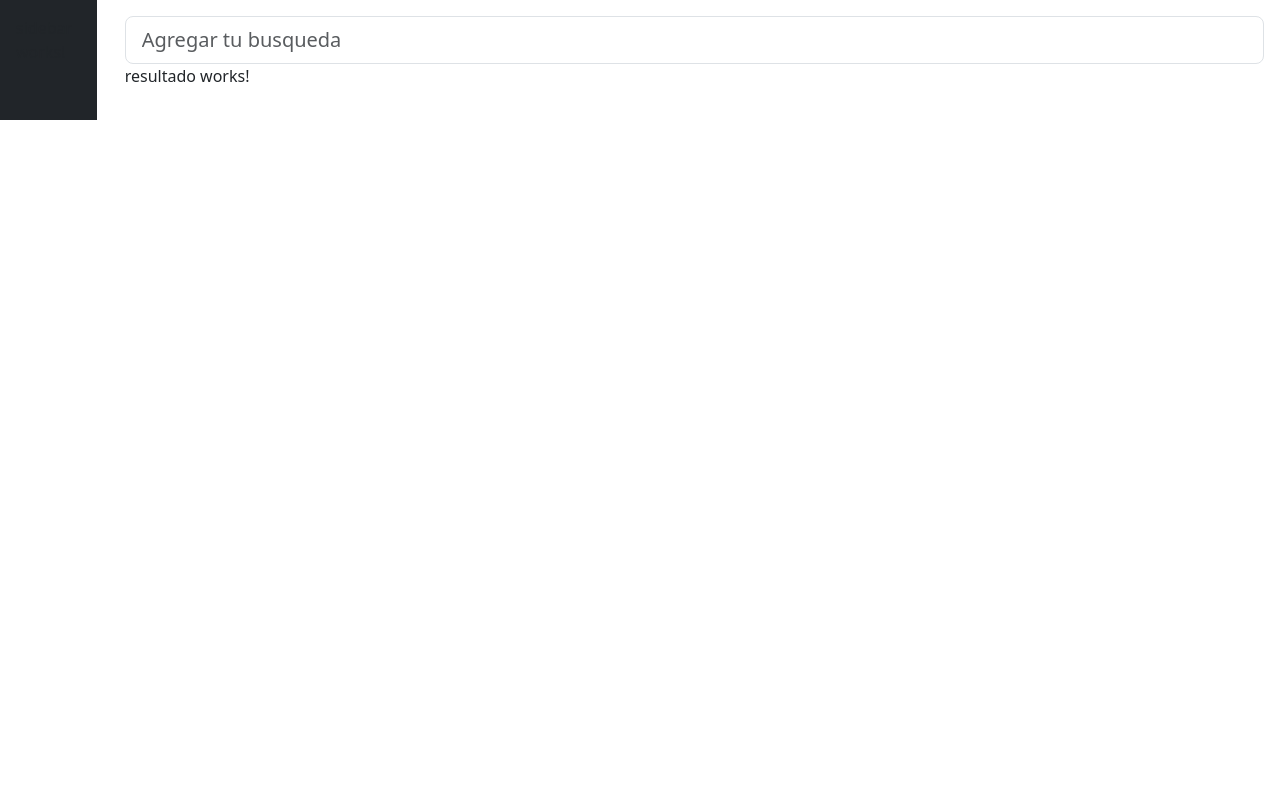
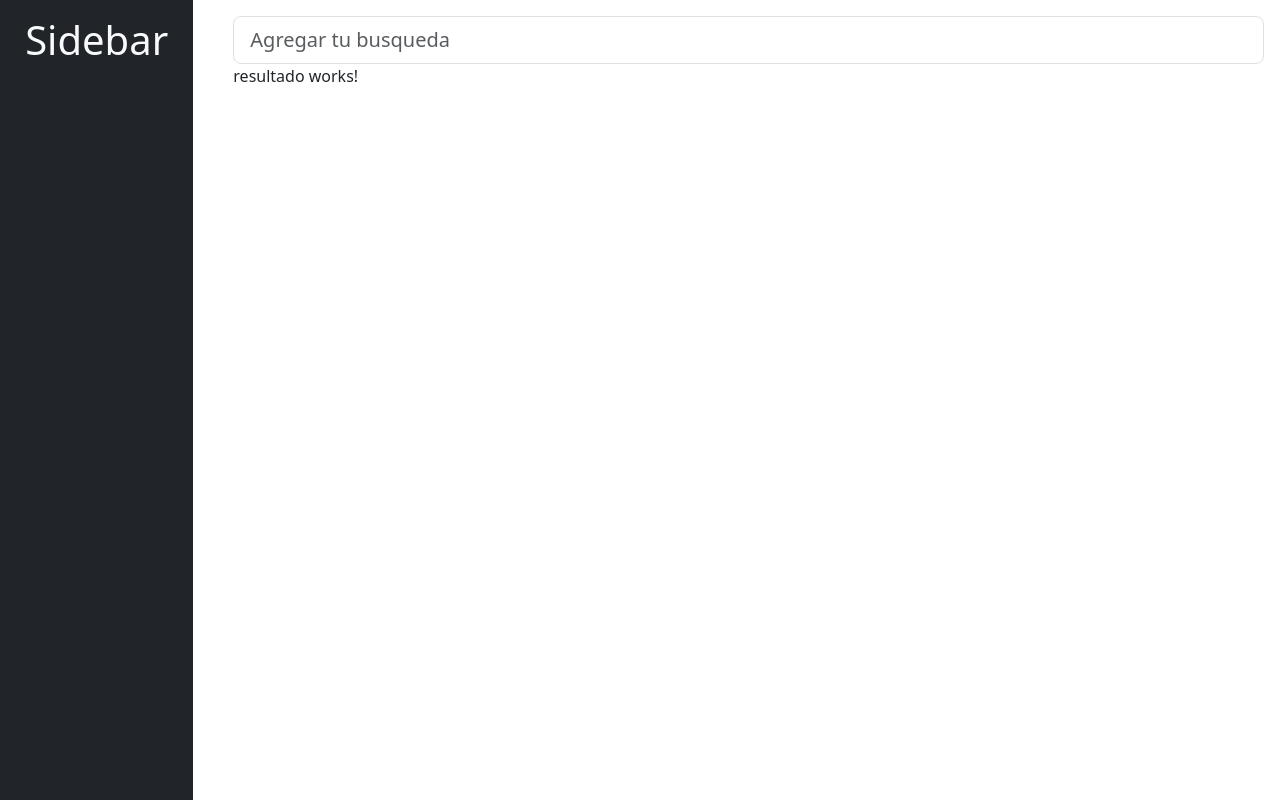
Before and after one commit to lupaulino801/Uso-Api-Gifs, an Angular app: page / in a window 1280 px wide. Built offline with nearby package versions, Linux system fonts and the light colour scheme.

Commit message:
Agrego Segunda

```diff
--- a/src/app/app.component.css
+++ b/src/app/app.component.css
@@ -0,0 +1,7 @@
+html, body {
+    height: 100%;
+}
+#sided {
+    height: 100%;
+    min-height: 100vh;
+}
--- a/src/app/app.component.html
+++ b/src/app/app.component.html
@@ -1,10 +1,11 @@
 <div class="row">
-  <div class="col-sm-1 bg-dark">
-    <div class="p-3">
-      <app-sidebar></app-sidebar>
+  <div class="col-sm-2 ">
+    <div class="">
+      <app-sidebar ></app-sidebar>
     </div>
+
   </div>
-  <div class="col-sm-11">
+  <div class="col-sm-10">
     <div class="p-3">
       <app-gifs-page></app-gifs-page>
     </div>
--- a/src/app/gifs/servisGifs/gifs-services.service.ts
+++ b/src/app/gifs/servisGifs/gifs-services.service.ts
@@ -10,7 +10,7 @@ export class GifsServicesService {
   private _hisorial : string [] = [];
 
   getHistorial(){
-    return this._hisorial;
+    return [...this._hisorial];
   }
 
   addHistorial(query:string){
@@ -18,8 +18,13 @@ export class GifsServicesService {
     query = query.trim().toLocaleLowerCase();
 
     if(!this._hisorial.includes(query)){
-      this._hisorial.unshift(query);
-      console.log(this._hisorial);
+      if(this._hisorial.length < 4){
+        this._hisorial.unshift(query);
+        //console.log(this._hisorial);
+      }else{
+        console.log("Ya gastaste tus limites de add")
+      }
+
     }
 
   }
--- a/src/app/shared/sidebar/sidebar.component.css
+++ b/src/app/shared/sidebar/sidebar.component.css
@@ -0,0 +1,4 @@
+#sided {
+    height: 100%;
+    min-height: 100vh;
+}
--- a/src/app/shared/sidebar/sidebar.component.html
+++ b/src/app/shared/sidebar/sidebar.component.html
@@ -1 +1,6 @@
-<p>sidebar works!</p>
+<div id="sided" class="bg-dark border-right">
+    <div class="text-center">
+        <h6 class="display-6 text-light p-3">Sidebar</h6>
+    </div>
+    <hr>
+</div>
--- a/src/app/shared/sidebar/sidebar.component.ts
+++ b/src/app/shared/sidebar/sidebar.component.ts
@@ -1,4 +1,5 @@
 import { Component } from '@angular/core';
+import { GifsServicesService } from 'src/app/gifs/servisGifs/gifs-services.service';
 
 @Component({
   selector: 'app-sidebar',
@@ -7,4 +8,14 @@ import { Component } from '@angular/core';
 })
 export class SidebarComponent {
 
+  itemSidebar:any = {}
+  constructor(private _gifsService : GifsServicesService ){
+    _gifsService.getHistorial();
+  }
+
+
+
+
+
+
 }
```
